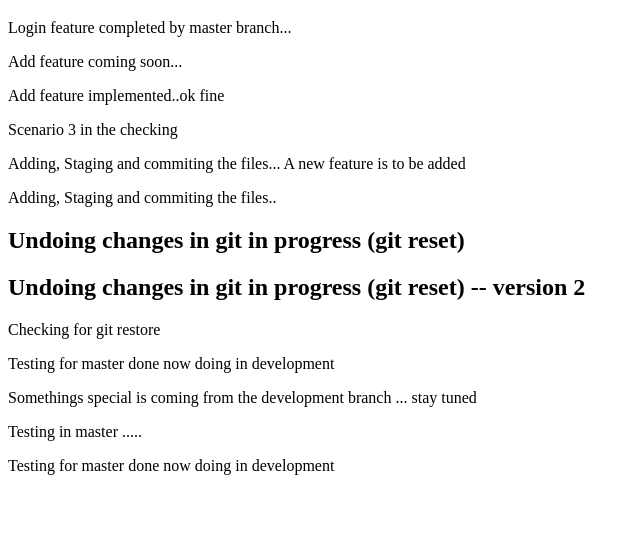
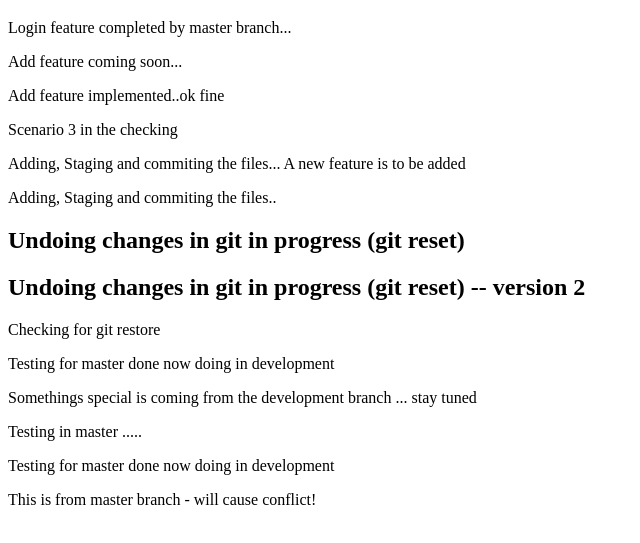
Before and after one commit to pjyoti1395/Git-Revise, a plain HTML site: page index.html in a window 1280 px wide. Shown: the part 61-604 px from the top of the page, without its empty margins (0-640 px from the left). Drawn offline with Linux system fonts and the light colour scheme.

Commit message:
This is from master branch - will cause conflict!

```diff
--- a/index.html
+++ b/index.html
@@ -21,6 +21,7 @@
 
     <p> Testing in master .....</p>
     <p> Testing for master done now doing in development </p>
+    <p>This is from master branch - will cause conflict!</p>
 
 
 </body>
```
